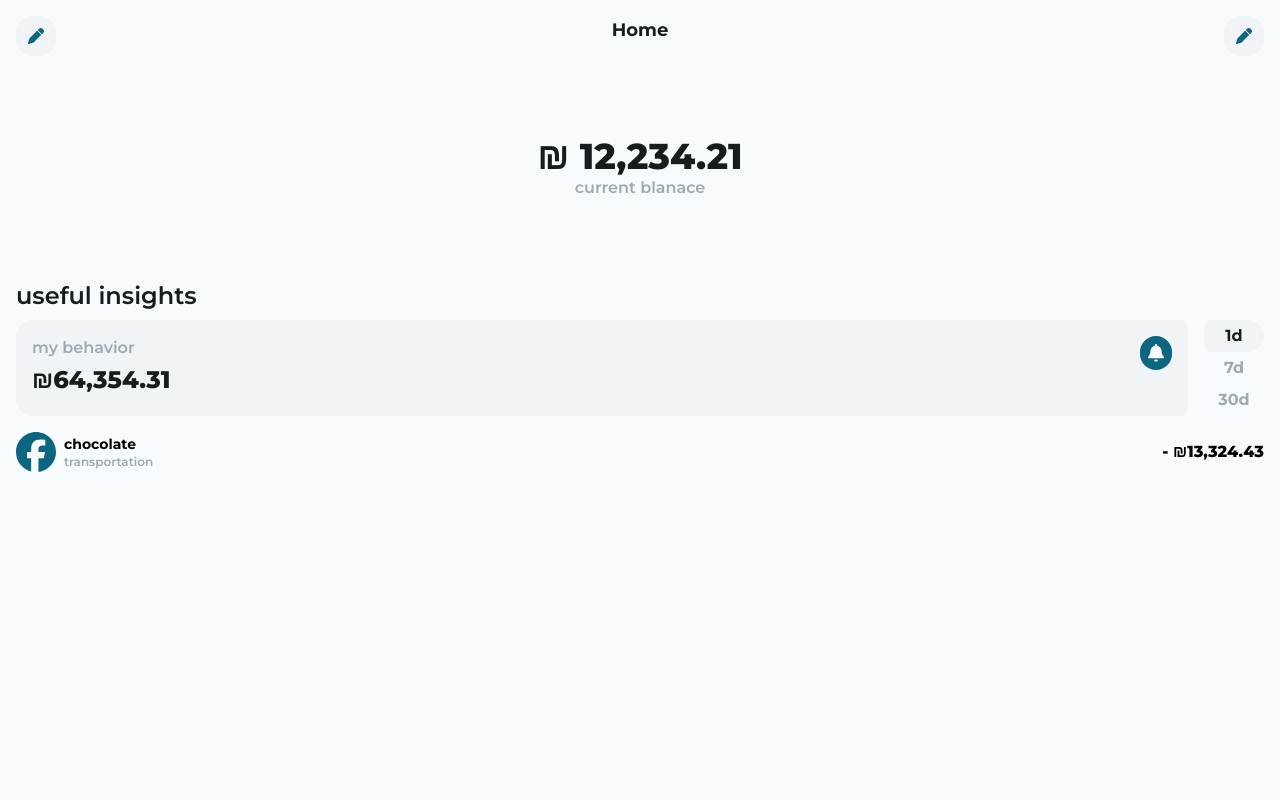
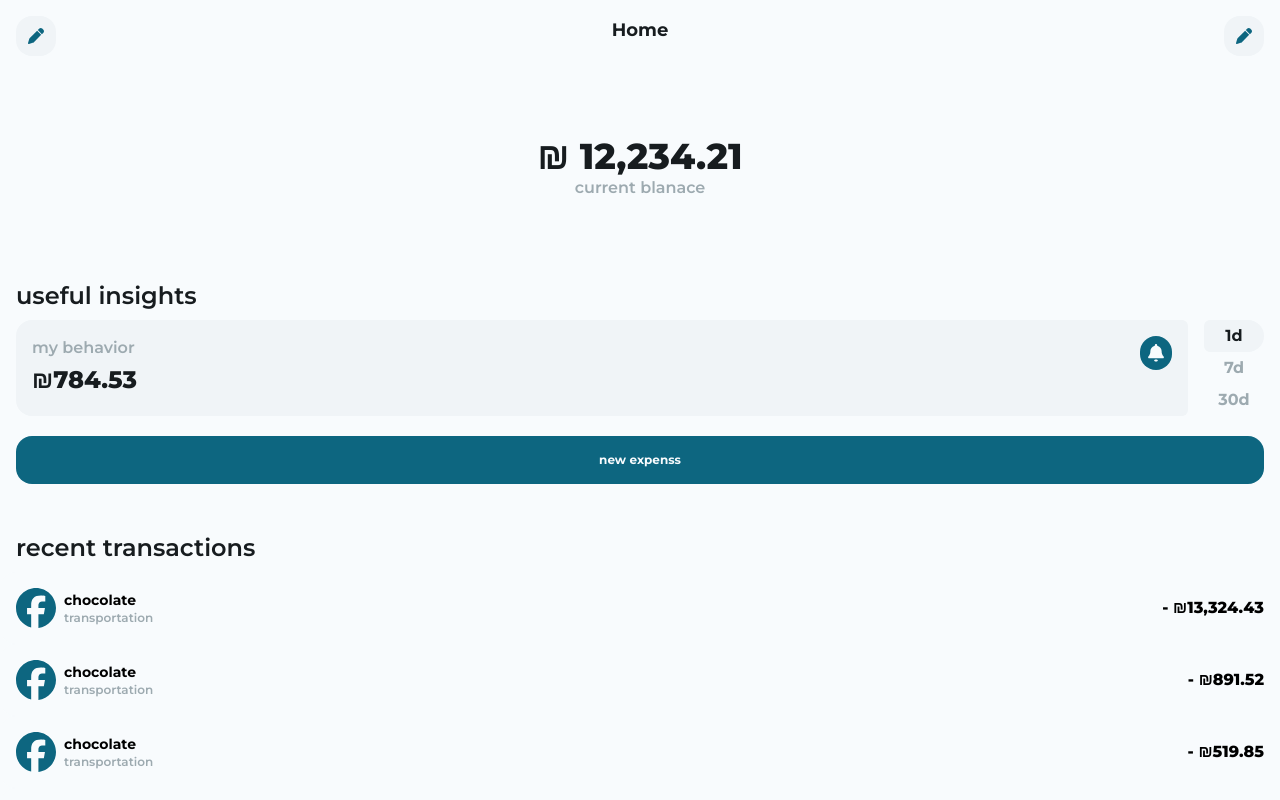
Before and after one commit to PrinceFromTheFuture/expenseTrackerPWA, a React (Vite) app in the folder Frontend/: page / in a window 1280 px wide. Built offline with nearby package versions, Linux system fonts and the light colour scheme.

Commit message:
added functionalty

```diff
--- a/Frontend/src/App.tsx
+++ b/Frontend/src/App.tsx
@@ -4,10 +4,15 @@ import Icon from "./components/ui/Icon";
 import edit_main from "@/assets/edit_main.svg";
 import bell_surface from "@/assets/bell_surface.svg";
 
-import { formatAmountInAgorot } from "./lib/formatAmountInAgorot";
 import SpendingsTimeFrame from "./SpendingsTimeFrame";
+import Tuchable from "./Tuchable";
+import { useAppSelector } from "./hooks";
+import { allTransactionsSelctor } from "@/redux/transactionsSlice";
 
+import SpendingsTimeFrameValues from "@/SpendingsTimeFrameValues.tsx";
 const App = () => {
+  const allTransactions = useAppSelector(allTransactionsSelctor);
+
   return (
     <div className=" w-full fixed inset-0 bg-surface select-none font-montserrat py-4 ">
       <div className=" flex justify-between items-start mx-4">
@@ -19,23 +24,41 @@ const App = () => {
         <div className=" text-4xl text-dark font-extrabold">₪ 12,234.21</div>
         <div className=" text-secondary font-semibold">current blanace</div>
       </div>
-      <div className="   mx-4">
-        <div className=" text-2xl font-semibold mb-2 text-dark ">useful insights</div>
+      <div className="  mx-4 mb-12">
+        <div className=" text-2xl font-semibold mb-2 text-dark ">
+          useful insights
+        </div>
         <div className="   flex gap-4 justify-between items-center">
           <div className=" bg-container  rounded-l-2xl rounded-r-md w-full flex justify-between  h-24 items-start p-4">
             <div>
-              {" "}
-              <div className=" text-secondary mb-1 font-semibold text-base">my behavior</div>
-              <div className=" text-dark font-extrabold text-2xl">
-                {formatAmountInAgorot(6435431)}
+              <div className=" text-secondary mb-1 font-semibold text-base">
+                my behavior
               </div>
+              <SpendingsTimeFrameValues />
             </div>
             <Icon src={bell_surface} varient="small" />
           </div>
           <SpendingsTimeFrame />
         </div>
+        <Tuchable className=" w-full bg-main  p-4 rounded-2xl flex justify-center items-center font-bold text-xs mt-5  text-surface">
+          new expenss
+        </Tuchable>
       </div>
-      <ExpensesWidget transactionId="#$327892h" />
+      <div className=" mx-4 text-2xl font-semibold mb-2 text-dark ">
+        recent transactions
+      </div>
+      {allTransactions.length === 0 ? (
+        <div></div>
+      ) : (
+        allTransactions.map((transaction) => {
+          return (
+            <ExpensesWidget
+              key={transaction.id}
+              transactionId={transaction.id}
+            />
+          );
+        })
+      )}
     </div>
   );
 };
--- a/Frontend/src/SpendingsTimeFrame.tsx
+++ b/Frontend/src/SpendingsTimeFrame.tsx
@@ -1,44 +1,60 @@
-import  { useState } from "react";
 import { motion } from "framer-motion";
 import generalTransition from "./generalTransition";
+import { useAppDispatch, useAppSelector } from "./hooks";
+import {
+  changeSpendingsTimeFrame,
+  spendingsTimeFramePreferenceSelector,
+} from "./redux/userPreferencesSlice";
 
 const SpendingsTimeFrame = () => {
-  const [selectedTimeFrame, setSelectedTimeFrame] = useState<1 | 7 | 30>(1);
+  const spendingsTimeFrame = useAppSelector(
+    spendingsTimeFramePreferenceSelector
+  );
+  const dispatch = useAppDispatch();
   return (
     <div
       className="  h-24 flex flex-col items-center relative   w-16 "
       style={{
         justifyContent:
-          selectedTimeFrame === 1 ? "start" : selectedTimeFrame === 7 ? "center" : "end",
+          spendingsTimeFrame === "1d"
+            ? "start"
+            : spendingsTimeFrame === "7d"
+            ? "center"
+            : "end",
       }}
     >
       <motion.div
         transition={generalTransition}
-        onClick={() => setSelectedTimeFrame(7)}
         layout
         className=" w-full h-1/3 bg-container rounded-l-md rounded-r-2xl  "
       ></motion.div>
       <div className=" absolute top-0 bottom-0 left-0 right-0 flex-col items-center  justify-between">
         <motion.div
           transition={generalTransition}
-          animate={{ color: selectedTimeFrame === 1 ? "#171c1f  " : "#9daab0  " }}
-          onClick={() => setSelectedTimeFrame(1)}
+          animate={{
+            color: spendingsTimeFrame === "1d" ? "#171c1f  " : "#9daab0  ",
+          }}
+          onClick={() => dispatch(changeSpendingsTimeFrame("1d"))}
           className=" text-base text-dark font-bold h-1/3  flex justify-center items-center"
         >
           1d
         </motion.div>
         <motion.div
           transition={generalTransition}
-          animate={{ color: selectedTimeFrame === 7 ? "#171c1f  " : "#9daab0  " }}
-          onClick={() => setSelectedTimeFrame(7)}
+          animate={{
+            color: spendingsTimeFrame === "7d" ? "#171c1f  " : "#9daab0  ",
+          }}
+          onClick={() => dispatch(changeSpendingsTimeFrame("7d"))}
           className="text-base  text-dark font-bold h-1/3 flex justify-center items-center"
         >
           7d
         </motion.div>
         <motion.div
           transition={generalTransition}
-          animate={{ color: selectedTimeFrame === 30 ? "#171c1f  " : "#9daab0  " }}
-          onClick={() => setSelectedTimeFrame(30)}
+          animate={{
+            color: spendingsTimeFrame === "30d" ? "#171c1f  " : "#9daab0  ",
+          }}
+          onClick={() => dispatch(changeSpendingsTimeFrame("30d"))}
           className="  text-base text-dark font-bold h-1/3 flex justify-center items-center"
         >
           30d
--- /dev/null
+++ b/Frontend/src/SpendingsTimeFrameValues.tsx
@@ -0,0 +1,69 @@
+import { AnimatePresence, motion } from "framer-motion";
+import { formatAmountInAgorot } from "./lib/formatAmountInAgorot";
+import { useAppSelector } from "./hooks";
+import { spendingsTimeFramePreferenceSelector } from "./redux/userPreferencesSlice";
+import { SpendingsTimeFrameSelector } from "./redux/userSlice";
+import { RootState } from "./redux/store";
+import generalTransition from "./generalTransition";
+
+const SpendingsTimeFrameValues = () => {
+  const oneDaysSpendings = useAppSelector((state: RootState) =>
+    SpendingsTimeFrameSelector(state, "1d")
+  );
+  const sevenDaysSpendings = useAppSelector((state: RootState) =>
+    SpendingsTimeFrameSelector(state, "7d")
+  );
+  const thirtyDaysSpendings = useAppSelector((state: RootState) =>
+    SpendingsTimeFrameSelector(state, "30d")
+  );
+  const spendingsTimeFramePreferance = useAppSelector(
+    spendingsTimeFramePreferenceSelector
+  );
+  return (
+    <div className=" relative">
+      <AnimatePresence>
+        {spendingsTimeFramePreferance === "1d" && (
+          <motion.div
+            initial={{ opacity: 0, top: 10 }}
+            animate={{ opacity: 1, top: 0 }}
+            exit={{ opacity: 0, top: -10 }}
+            transition={generalTransition}
+            className=" text-dark font-extrabold text-2xl absolute"
+          >
+            {formatAmountInAgorot(oneDaysSpendings)}
+          </motion.div>
+        )}
+      </AnimatePresence>
+
+      <AnimatePresence>
+        {spendingsTimeFramePreferance === "7d" && (
+          <motion.div
+            initial={{ opacity: 0, top: 10 }}
+            animate={{ opacity: 1, top: 0 }}
+            exit={{ opacity: 0, top: -10 }}
+            transition={generalTransition}
+            className=" text-dark font-extrabold text-2xl absolute"
+          >
+            {formatAmountInAgorot(sevenDaysSpendings)}
+          </motion.div>
+        )}
+      </AnimatePresence>
+
+      <AnimatePresence>
+        {spendingsTimeFramePreferance === "30d" && (
+          <motion.div
+            initial={{ opacity: 0, top: 10 }}
+            animate={{ opacity: 1, top: 0 }}
+            exit={{ opacity: 0, top: -10 }}
+            transition={generalTransition}
+            className=" text-dark font-extrabold text-2xl absolute"
+          >
+            {formatAmountInAgorot(thirtyDaysSpendings)}
+          </motion.div>
+        )}
+      </AnimatePresence>
+    </div>
+  );
+};
+
+export default SpendingsTimeFrameValues;
--- a/Frontend/src/redux/store.ts
+++ b/Frontend/src/redux/store.ts
@@ -1,7 +1,15 @@
 import { configureStore } from "@reduxjs/toolkit";
 import transactionsReducer from "./transactionsSlice";
+import userReducer from "./userSlice";
+import userPreferencesReducer from "./userPreferencesSlice";
 
-const store = configureStore({ reducer: { transactionsSlice: transactionsReducer } });
+const store = configureStore({
+  reducer: {
+    transactionsSlice: transactionsReducer,
+    userSlice: userReducer,
+    userPreferencesSlice: userPreferencesReducer,
+  },
+});
 
 export default store;
 
--- /dev/null
+++ b/Frontend/src/redux/userPreferencesSlice.ts
@@ -0,0 +1,31 @@
+import {  createSlice, PayloadAction } from "@reduxjs/toolkit";
+import { RootState } from "./store";
+
+interface UserPreferences {
+  spendingsTimeFrame: "1d" | "7d" | "30d";
+}
+
+const initialState: UserPreferences = {
+  spendingsTimeFrame: "1d",
+};
+
+const userPreferencesSlice = createSlice({
+  initialState,
+  name: "user",
+  reducers: {
+    changeSpendingsTimeFrame(
+      state,
+      action: PayloadAction<"1d" | "7d" | "30d">
+    ) {
+      state.spendingsTimeFrame = action.payload;
+    },
+  },
+});
+
+const userPreferencesReducer = userPreferencesSlice.reducer;
+export default userPreferencesReducer;
+
+export const { changeSpendingsTimeFrame } = userPreferencesSlice.actions;
+
+export const spendingsTimeFramePreferenceSelector = (state: RootState) =>
+  state.userPreferencesSlice.spendingsTimeFrame;
--- /dev/null
+++ b/Frontend/src/redux/userSlice.ts
@@ -0,0 +1,41 @@
+import { createSlice } from "@reduxjs/toolkit";
+import { RootState } from "./store";
+
+interface User {
+  oneDaySpendings: number;
+  sevenDaySpendings: number;
+  thirtyDaySpendings: number;
+  balance: number;
+  userid: string;
+}
+
+const initialState: User | null = {
+  balance: 1223421,
+  oneDaySpendings: 78453,
+  sevenDaySpendings: 234888,
+  thirtyDaySpendings: 1047341,
+  userid: "7yh&3hd",
+};
+
+const userSlice = createSlice({
+  initialState,
+  name: "user",
+  reducers: {},
+});
+
+const userReducer = userSlice.reducer;
+export default userReducer;
+
+export const SpendingsTimeFrameSelector = (
+  state: RootState,
+  timeFrame: "1d" | "7d" | "30d"
+) => {
+  switch (timeFrame) {
+    case "1d":
+      return state.userSlice.oneDaySpendings;
+    case "7d":
+      return state.userSlice.sevenDaySpendings;
+    case "30d":
+      return state.userSlice.thirtyDaySpendings;
+  }
+};
```
Also changed, not shown: 1 other file (tests, documents, lock files or other folders).
